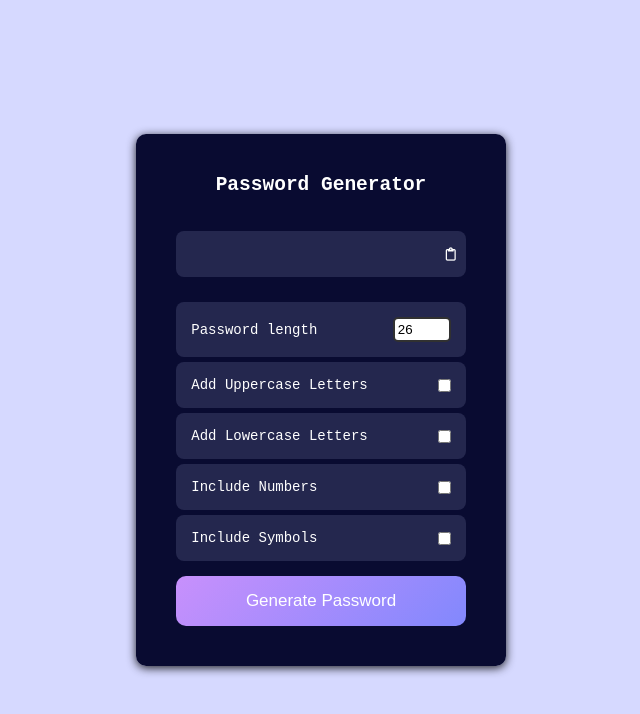
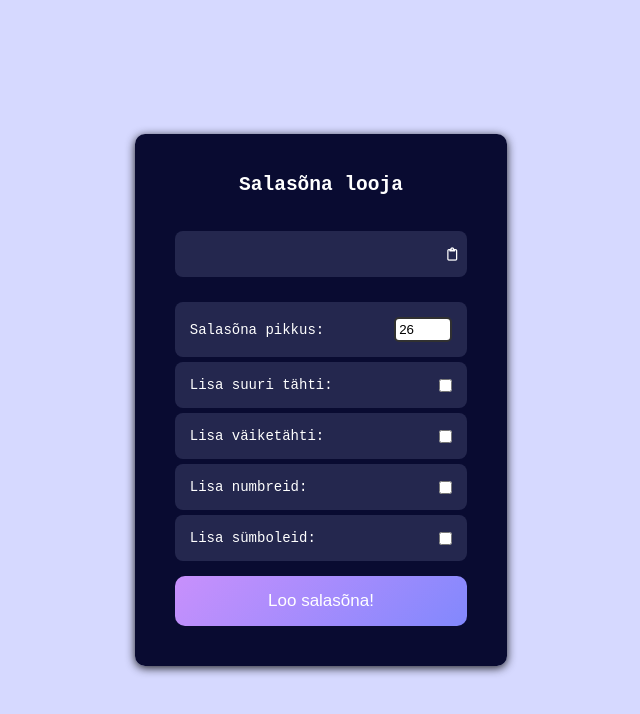
Before and after one commit to elerinnoorkoiv/password-generator, a React (Create React App) app: page / in a window 1280 px wide. Shown: the top 714 px of the page, without its empty margins (319-959 px from the left). Built offline with nearby package versions, Linux system fonts and the light colour scheme.

Commit message:
Translations to Estonian

```diff
--- a/src/App.js
+++ b/src/App.js
@@ -90,7 +90,7 @@ const App = () => {
       <div className="container">
         <div className="generator">
           <h2 className="generator__header">
-           Password Generator
+           Salasõna looja
           </h2>
           <div className="generator__password">
             <h3 >{password}</h3>
@@ -99,27 +99,27 @@ const App = () => {
             </button>
           </div>
           <div className="form-group">
-            <label htmlFor="password-strength">Password length</label>
+            <label htmlFor="password-strength">Salasõna pikkus:</label>
             <input className="pw" defaultValue={passwordLength} onChange={(e) => setPasswordLength(e.target.value)} type="number" id="password-stregth" name="password-strength" max="26" min="8" />
           </div>
           <div className="form-group">
-            <label htmlFor="uppercase-letters">Add Uppercase Letters</label>
+            <label htmlFor="uppercase-letters">Lisa suuri tähti:</label>
             <input checked={includeUpperCase} onChange={(e) => setIncludeUpperCase(e.target.checked)} type="checkbox" id="uppercase-letters" name="uppercase-letters" />
           </div>
           <div className="form-group">
-            <label htmlFor="lowercase-letters">Add Lowercase Letters</label>
+            <label htmlFor="lowercase-letters">Lisa väiketähti:</label>
             <input checked={includeLowerCase} onChange={(e) => setIncludeLowerCase(e.target.checked)} type="checkbox" id="lowercase-letters" name="lowercase-letters" />
           </div>
           <div className="form-group">
-            <label htmlFor="include-numbers">Include Numbers</label>
+            <label htmlFor="include-numbers">Lisa numbreid:</label>
             <input checked={includeNumbers} onChange={(e) => setIncludeNumbers(e.target.checked)} type="checkbox" id="include-numbers" name="include-numbers" />
           </div>
           <div className="form-group">
-            <label htmlFor="include-symbols">Include Symbols</label>
+            <label htmlFor="include-symbols">Lisa sümboleid:</label>
             <input checked={includeSymbols} onChange={(e) => setIncludeSymbols(e.target.checked)} type="checkbox" id="include-symbols" name="include-symbols" />
           </div>
           <button onClick={handleGeneratePassword} className="generator__btn">
-            Generate Password
+            Loo salasõna!
           </button>
           <ToastContainer
             position="top-center"
```
